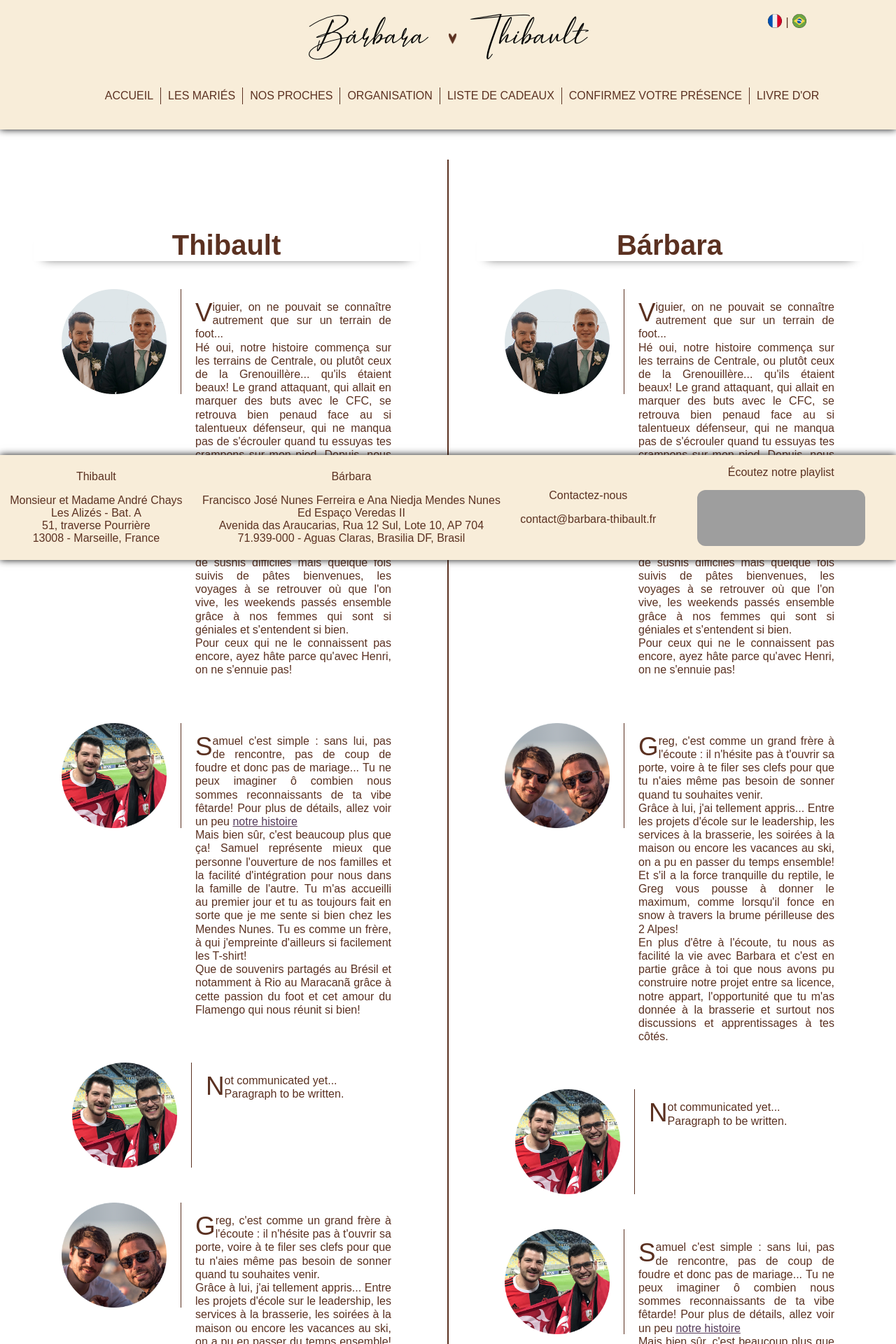
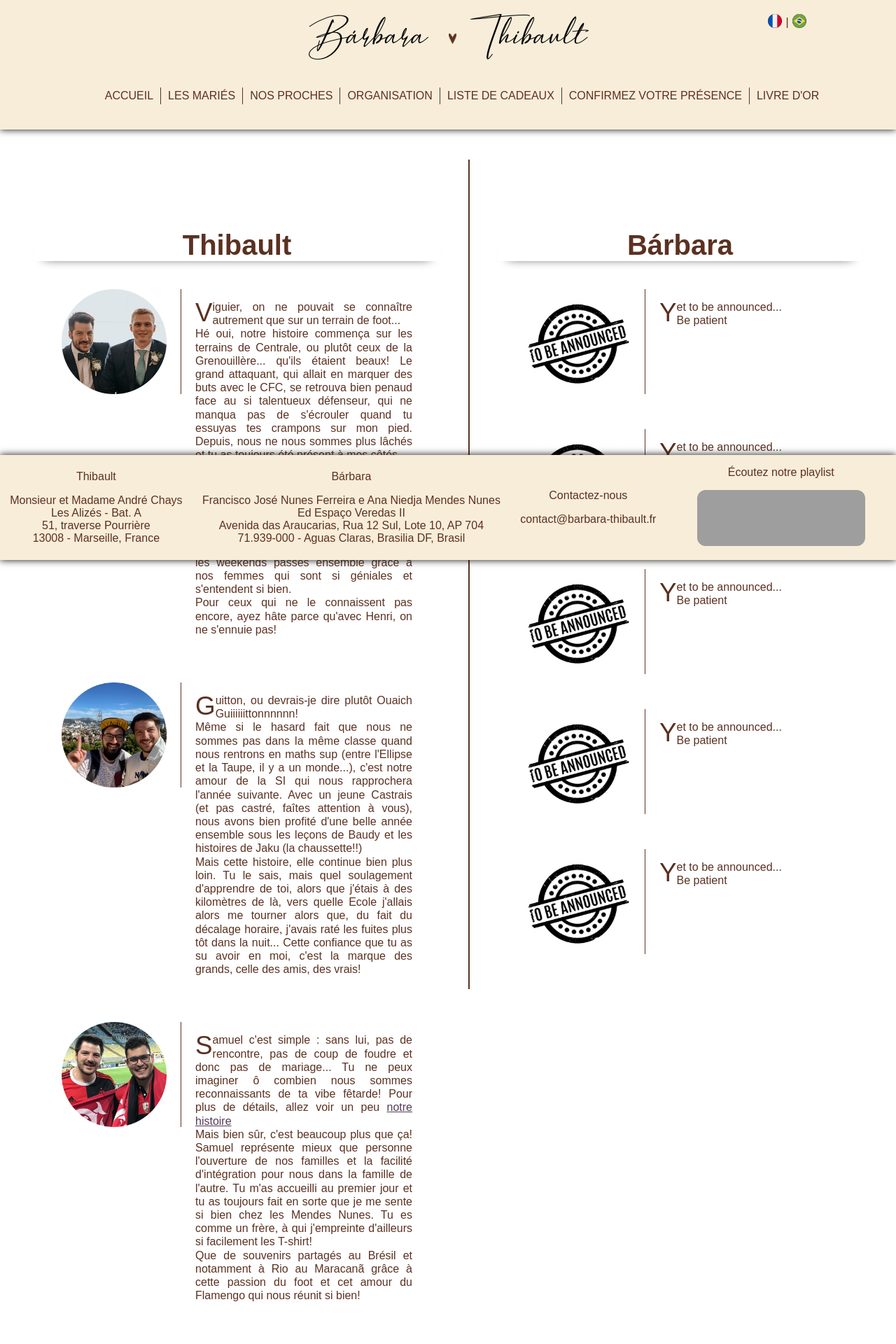
Before and after one commit to chayst/barbara-thibault, a PHP site: template web/views/witnesses.twig in a window 1280 px wide. Shown: the top 1920 px of the page at 70% size. Run offline with PHP 8.4, Linux system fonts and the light colour scheme; the template is opened without the code that fills it, so the values that code supplies are empty; some libraries are stand-ins or nearby versions.

Commit message:
updated witnesses content

```diff
--- a/web/stylesheets/style.css
+++ b/web/stylesheets/style.css
@@ -634,32 +634,3 @@ li.navParentOff {
     background-color: var(--dark);
     color: var(--light);
 }
-
-
-/* Guitton */
-
-#newDateModalGuitton {
-    color: white;
-    font-size: large;
-    position: fixed;
-    /* Stay in place */
-    height: 0%;
-    width: 100%;
-    z-index: 3;
-    left: 0;
-    top: 0;
-    background-color: rgb(0, 0, 0);
-    /* Black fallback color */
-    background-color: rgba(0, 0, 0, 0.9);
-    /* Black w/opacity */
-    overflow-x: hidden;
-    /* Disable horizontal scroll */
-    transition: 0.5s;
-    /* 0.5 second transition effect to slide in or slide down the overlay (height or width, depending on reveal) */
-}
-
-#newDateModalGuitton {
-    display: flex;
-    justify-content: center;
-    align-items: center;
-}
--- a/web/views/witnesses.twig
+++ b/web/views/witnesses.twig
@@ -13,6 +13,14 @@
             </p>
         </div>
         <div class="people">
+            <img src="/images/witnesses/guitton.png" alt="Picture Louis & Thibault" />
+            <p>
+                Guitton, ou devrais-je dire plutôt Ouaich Guiiiiiittonnnnnn!<br/>
+                Même si le hasard fait que nous ne sommes pas dans la même classe quand nous rentrons en maths sup (entre l'Ellipse et la Taupe, il y a un monde...), c'est notre amour de la SI qui nous rapprochera l'année suivante. Avec un jeune Castrais (et pas castré, faîtes attention à vous), nous avons bien profité d'une belle année ensemble sous les leçons de Baudy et les histoires de Jaku (la chaussette!!)<br/>
+                Mais cette histoire, elle continue bien plus loin. Tu le sais, mais quel soulagement d'apprendre de toi, alors que j'étais à des kilomètres de là, vers quelle Ecole j'allais alors me tourner alors que, du fait du décalage horaire, j'avais raté les fuites plus tôt dans la nuit... Cette confiance que tu as su avoir en moi, c'est la marque des grands, celle des amis, des vrais!
+            </p>
+        </div>
+        <div class="people">
             <img src="/images/witnesses/samuel.png" alt="Picture Samuel & Thibault" />
             <p>
                 Samuel c'est simple : sans lui, pas de rencontre, pas de coup de foudre et donc pas de mariage... Tu ne peux imaginer ô combien nous sommes reconnaissants de ta vibe fêtarde! Pour plus de détails, allez voir un peu <a href="history_fr.html">notre histoire</a><br/>
@@ -21,10 +29,10 @@
             </p>
         </div>
         <div class="people">
-            <img src="/images/witnesses/samuel.png" alt="Picture Samuel & Thibault" />
+            <img src="/images/witnesses/tba.png" alt="Picture TBA & Thibault" />
             <p>
-                Not communicated yet...<br/>
-                Paragraph to be written.
+                Yet to be announced...<br/>
+                Be patient
             </p>
         </div>
         <div class="people">
@@ -40,35 +48,38 @@
     <div>
         <h1>Bárbara</h1>
         <div class="people">
-            <img src="/images/witnesses/henri.png" alt="Picture Henri & Thibault" />
+            <img src="/images/witnesses/tba.png" alt="Picture TBA & Thibault" />
             <p>
-                Viguier, on ne pouvait se connaître autrement que sur un terrain de foot...<br/>
-                Hé oui, notre histoire commença sur les terrains de Centrale, ou plutôt ceux de la Grenouillère... qu'ils étaient beaux! Le grand attaquant, qui allait en marquer des buts avec le CFC, se retrouva bien penaud face au si talentueux défenseur, qui ne manqua pas de s'écrouler quand tu essuyas tes crampons sur mon pied. Depuis, nous ne nous sommes plus lâchés et tu as toujours été présent à mes côtés.<br/>
-                Quels souvenirs entre les siestes devant Friends (pendant les cours de quoi au fait?), les dimanches soirs à trimer sur la coulée verte, les jeudis soirs aux 4 coins de Paris, les retours de sushis difficiles mais quelque fois suivis de pâtes bienvenues, les voyages à se retrouver où que l'on vive, les weekends passés ensemble grâce à nos femmes qui sont si géniales et s'entendent si bien.<br/>
-                Pour ceux qui ne le connaissent pas encore, ayez hâte parce qu'avec Henri, on ne s'ennuie pas!
+                Yet to be announced...<br/>
+                Be patient
             </p>
         </div>
         <div class="people">
-            <img src="/images/witnesses/greg.png" alt="Picture Greg & Thibault" />
+            <img src="/images/witnesses/tba.png" alt="Picture TBA & Thibault" />
             <p>
-                Greg, c'est comme un grand frère à l'écoute : il n'hésite pas à t'ouvrir sa porte, voire à te filer ses clefs pour que tu n'aies même pas besoin de sonner quand tu souhaites venir.<br/>
-                Grâce à lui, j'ai tellement appris... Entre les projets d'école sur le leadership, les services à la brasserie, les soirées à la maison ou encore les vacances au ski, on a pu en passer du temps ensemble! Et s'il a la force tranquille du reptile, le Greg vous pousse à donner le maximum, comme lorsqu'il fonce en snow à travers la brume périlleuse des 2 Alpes!<br/>
-                En plus d'être à l'écoute, tu nous as facilité la vie avec Barbara et c'est en partie grâce à toi que nous avons pu construire notre projet entre sa licence, notre appart, l'opportunité que tu m'as donnée à la brasserie et surtout nos discussions et apprentissages à tes côtés.
+                Yet to be announced...<br/>
+                Be patient
             </p>
         </div>
         <div class="people">
-            <img src="/images/witnesses/samuel.png" alt="Picture Samuel & Thibault" />
+            <img src="/images/witnesses/tba.png" alt="Picture TBA & Thibault" />
             <p>
-                Not communicated yet...<br/>
-                Paragraph to be written.
+                Yet to be announced...<br/>
+                Be patient
             </p>
         </div>
         <div class="people">
-            <img src="/images/witnesses/samuel.png" alt="Picture Samuel & Thibault" />
+            <img src="/images/witnesses/tba.png" alt="Picture TBA & Thibault" />
             <p>
-                Samuel c'est simple : sans lui, pas de rencontre, pas de coup de foudre et donc pas de mariage... Tu ne peux imaginer ô combien nous sommes reconnaissants de ta vibe fêtarde! Pour plus de détails, allez voir un peu <a href="history_fr.html">notre histoire</a><br/>
-                Mais bien sûr, c'est beaucoup plus que ça! Samuel représente mieux que personne l'ouverture de nos familles et la facilité d'intégration pour nous dans la famille de l'autre. Tu m'as accueilli au premier jour et tu as toujours fait en sorte que je me sente si bien chez les Nunes. Tu es comme un frère, à qui j'empreinte d'ailleurs si facilement les T-shirt!<br/>
-                Que de souvenirs partagés au Brésil et notamment à Rio au Maracanã grâce à cette passion du foot et cet amour du Flamengo qui nous réunit si bien!
+                Yet to be announced...<br/>
+                Be patient
+            </p>
+        </div>
+                <div class="people">
+            <img src="/images/witnesses/tba.png" alt="Picture TBA & Thibault" />
+            <p>
+                Yet to be announced...<br/>
+                Be patient
             </p>
         </div>
     </div>
```
Also changed, not shown: web/views/br/witnesses.twig (+30 -19 lines), web/views/guitton.twig (deleted, +0 -29 lines), web/images/witnesses/tba.png (added), 1 other file.
